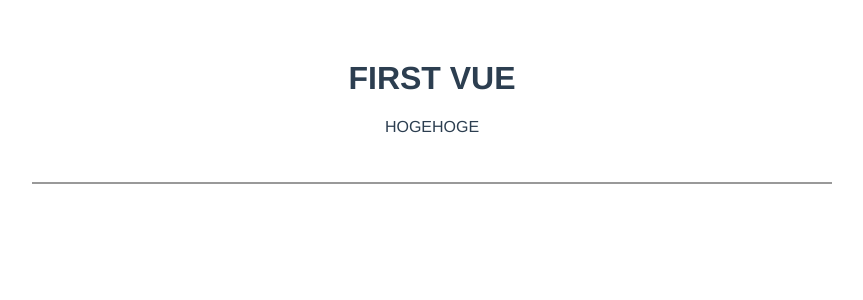
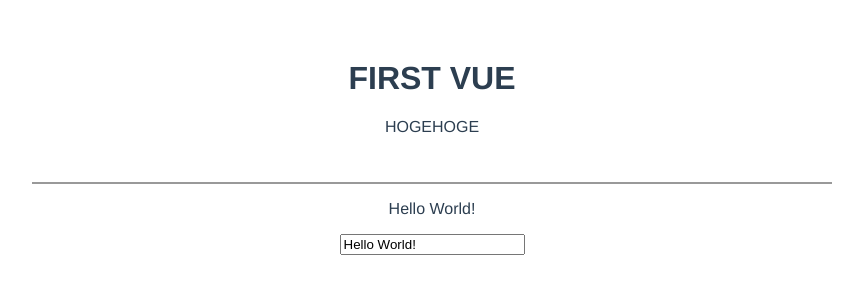
Before and after one commit to akahigeg/vue-practice, a Vue app in the folder first-vue/: page / in a window 1280 px wide. Shown: the top 300 px of the page, without its empty margins (208-1071 px from the left). Built offline with nearby package versions, Linux system fonts and the light colour scheme.

Commit message:
データバインディング試してみた

```diff
--- a/first-vue/src/App.vue
+++ b/first-vue/src/App.vue
@@ -1,6 +1,8 @@
 <template>
   <div id="app">
     <Header msg="HOGEHOGE" />
+    <p>{{ msg }}</p>
+    <input type="text" v-model="msg">
   </div>
 </template>
 
@@ -8,9 +10,13 @@
 import Header from './components/Header.vue'
 
 export default {
-  name: 'App',
   components: {
     Header
+  },
+  data() {
+    return {
+      msg: "Hello World!"
+    }
   }
 }
 </script>
```
